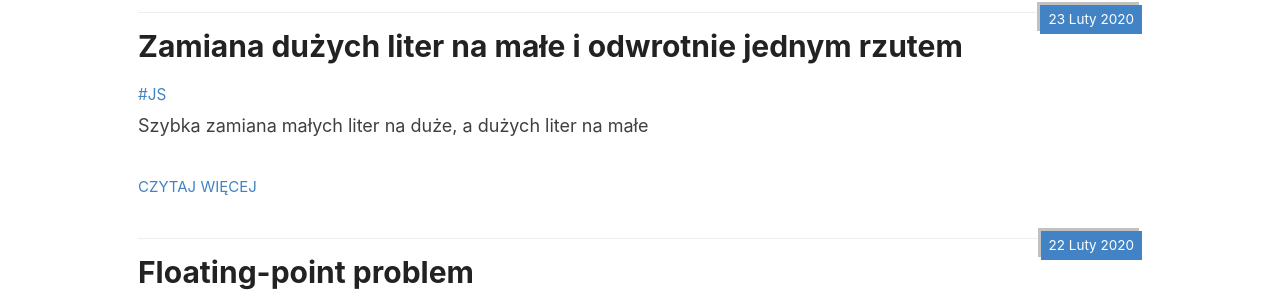
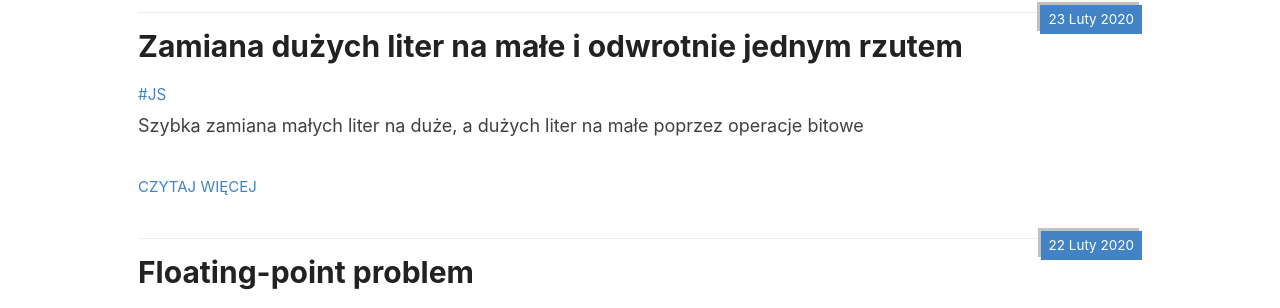
Before and after one commit to xyz-09/blog, a Jekyll site: the page built from index.html, in a window 1280 px wide. Shown: the part 618-926 px from the top of the page. Built offline with Jekyll 4.4.1, drawn with Linux system fonts in a browser that asks for light colours; emoji names are drawn with the system emoji font; some web fonts are replaced; the list of posts is cut into pages by our own code.

Commit message:
Update 2020-02-23-uppercase-lowercase.md

```diff
--- a/_posts/2020-02-23-uppercase-lowercase.md
+++ b/_posts/2020-02-23-uppercase-lowercase.md
@@ -5,7 +5,7 @@ date: 2020-02-23 14:22
 category: ["programowanie"]
 author: Jozdowska Edyta
 tags: ['js']
-excerpt: Szybka zamiana małych liter na duże, a dużych liter na małe
+excerpt: Szybka zamiana małych liter na duże, a dużych liter na małe poprzez operacje bitowe
 published: true
 ---
 
```
